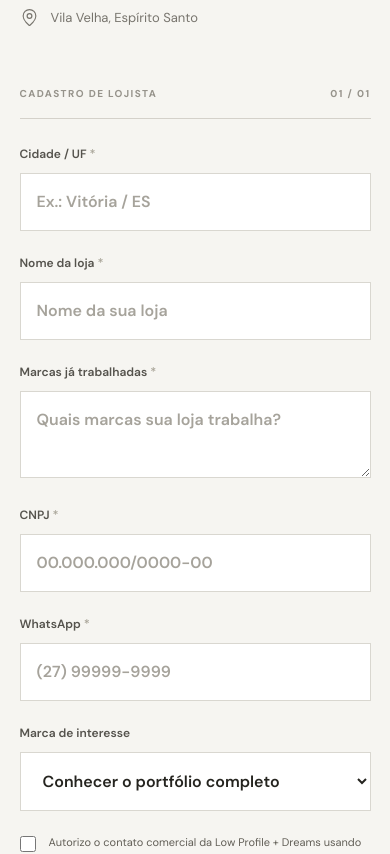
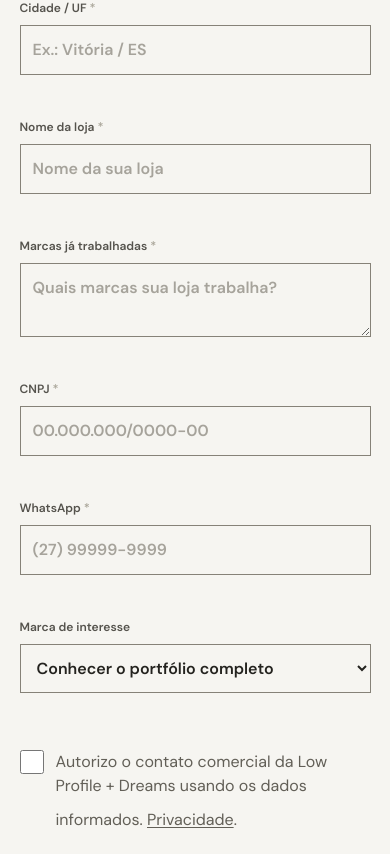
Before and after one commit to achazard27-coder/SHOWROOM-LOW-PROFILE-DREAMS, a React (Vite) app: page / in a window 390 px wide. Shown: the part 4805-5659 px from the top of the page. Built offline with nearby package versions, Linux system fonts and the light colour scheme.

Commit message:
fix(form): use accessible native fields and inline validation on mobile

```diff
--- a/src/PartnerForm.tsx
+++ b/src/PartnerForm.tsx
@@ -38,25 +38,24 @@ export default function PartnerForm({ brandName }: { brandName?: string }) {
   const [interest, setInterest] = useState(brandName || 'Conhecer o portfólio');
   const [status, setStatus] = useState<'idle' | 'sending' | 'success' | 'error'>('idle');
   const [formNotice, setFormNotice] = useState('');
+  const [errors, setErrors] = useState<Record<string, string>>({});
+  const errorProps = (name: string) => ({ 'aria-invalid': Boolean(errors[name]), 'aria-describedby': errors[name] ? `error-${name}` : undefined });
+  const fieldError = (name: string) => errors[name] ? <span className="field-error" id={`error-${name}`}>{errors[name]}</span> : null;
   async function handleSubmit(e: FormEvent<HTMLFormElement>) {
     e.preventDefault();
     if (status === 'sending' || status === 'success') return;
     const form = e.currentTarget;
     const data = new FormData(form);
-    if (!validCnpj(cnpj)) {
-      setStatus('error');
-      setFormNotice('Confira o CNPJ informado.');
-      return;
-    }
+    const nextErrors: Record<string, string> = {};
+    for (const name of ['cidade', 'loja', 'marcas']) if (!String(data.get(name) || '').trim()) nextErrors[name] = 'Preencha este campo.';
+    if (!validCnpj(cnpj)) nextErrors.cnpj = 'Confira o CNPJ informado.';
     const digits = phone.replace(/\D/g, '');
-    if (digits.length !== 10 && digits.length !== 11) {
-      setStatus('error');
-      setFormNotice('Informe um telefone com DDD válido.');
-      return;
-    }
-    if (!data.get('consentimento')) {
-      setStatus('error');
-      setFormNotice('Precisamos da autorização para entrar em contato.');
+    if (digits.length !== 10 && digits.length !== 11) nextErrors.contato = 'Informe um telefone com DDD válido.';
+    if (!data.get('consentimento')) nextErrors.consentimento = 'Precisamos da autorização para entrar em contato.';
+    setErrors(nextErrors);
+    if (Object.keys(nextErrors).length) {
+      setStatus('error'); setFormNotice('');
+      (form.elements.namedItem(Object.keys(nextErrors)[0]) as HTMLElement | null)?.focus();
       return;
     }
     setStatus('sending');
@@ -90,25 +89,29 @@ export default function PartnerForm({ brandName }: { brandName?: string }) {
             <p>Cadastre-se e conheça nosso portfólio de marcas, descubra novas oportunidades para sua loja e conte com uma equipe que entende de moda e do mercado capixaba.</p>
             <div className="contact-location"><MapPin size={19} strokeWidth={1.5} /><span>Vila Velha, Espírito Santo</span></div>
           </div>
-          <form className="lead-form" name="lojistas" onSubmit={handleSubmit}>
+          <form className="lead-form" name="lojistas" noValidate onSubmit={handleSubmit}>
             <input type="hidden" name="form-name" value="lojistas"/>
             <label className="honeypot" aria-hidden="true">Não preencher<input name="bot-field" tabIndex={-1} autoComplete="off"/></label>
-            <div className="form-head"><span>CADASTRO DE LOJISTA</span><span>01 / 01</span></div>
             <label> Cidade / UF <span>*</span>
-              <input name="cidade" required maxLength={90} autoComplete="address-level2" placeholder="Ex.: Vitória / ES" />
+              <input name="cidade" {...errorProps('cidade')} required maxLength={90} autoComplete="address-level2" placeholder="Ex.: Vitória / ES" />
+              {fieldError('cidade')}
             </label>
             <label> Nome da loja <span>*</span>
-              <input name="loja" required maxLength={120} autoComplete="organization" placeholder="Nome da sua loja" />
+              <input name="loja" {...errorProps('loja')} required maxLength={120} autoComplete="organization" placeholder="Nome da sua loja" />
+              {fieldError('loja')}
             </label>
             <label> Marcas já trabalhadas <span>*</span>
-              <textarea name="marcas" required maxLength={500} rows={2} placeholder="Quais marcas sua loja trabalha?" />
+              <textarea name="marcas" {...errorProps('marcas')} required maxLength={500} rows={2} placeholder="Quais marcas sua loja trabalha?" />
+              {fieldError('marcas')}
             </label>
             <div className="two-fields">
               <label> CNPJ <span>*</span>
-                <input name="cnpj" inputMode="numeric" autoComplete="off" required value={cnpj} onChange={(e) => setCnpj(formatCnpj(e.target.value))} placeholder="00.000.000/0000-00" />
+                <input name="cnpj" {...errorProps('cnpj')} inputMode="numeric" autoComplete="off" required value={cnpj} onChange={(e) => setCnpj(formatCnpj(e.target.value))} placeholder="00.000.000/0000-00" />
+              {fieldError('cnpj')}
               </label>
               <label> WhatsApp <span>*</span>
-                <input name="contato" inputMode="tel" autoComplete="tel" required value={phone} onChange={(e) => setPhone(formatPhone(e.target.value))} placeholder="(27) 99999-9999" />
+                <input type="tel" name="contato" {...errorProps('contato')} inputMode="tel" autoComplete="tel" required value={phone} onChange={(e) => setPhone(formatPhone(e.target.value))} placeholder="(27) 99999-9999" />
+              {fieldError('contato')}
               </label>
             </div>
             <label>Marca de interesse
@@ -118,9 +121,10 @@ export default function PartnerForm({ brandName }: { brandName?: string }) {
               </select>
             </label>
             <label className="form-consent">
-              <input type="checkbox" name="consentimento" value="sim" required />
+              <input type="checkbox" name="consentimento" {...errorProps('consentimento')} value="sim" required />
               <span>Autorizo o contato comercial da Low Profile + Dreams usando os dados informados. <a href="#privacidade">Privacidade</a>.</span>
             </label>
+            {fieldError('consentimento')}
             <button type="submit" disabled={status === 'sending' || status === 'success'} className="form-submit">
               {status === 'success' ? 'Cadastro enviado' : status === 'sending' ? 'Enviando...' : 'Enviar cadastro'}
               {status === 'success' ? <Check size={18} /> : <ArrowUpRight size={18} />}
--- a/src/index.css
+++ b/src/index.css
@@ -758,3 +758,26 @@ h1 em, h2 em { font-family: Georgia, 'Times New Roman', serif; font-style: itali
 .brand-partner-band { display: grid; grid-template-columns: 1fr; gap: 24px; }
 @media (min-width: 640px) { .about-more summary { display: none; } .solid-button, .invite-section > a, .brand-partner-band .solid-button { width: fit-content; } }
 @media (min-width: 1024px) { .about-section { grid-template-columns: 1fr 1fr; gap: clamp(24px, 5vw, 80px); } .brand-partner-band { grid-template-columns: 1fr auto; align-items: center; } }
+
+/* Native form controls and field-level validation. */
+.contact-section { display: grid; grid-template-columns: minmax(0, 1fr); gap: clamp(24px, 6vw, 80px); padding-block: var(--section); }
+.contact-info h2 { font-size: clamp(1.8rem, 6.5vw, 4rem); line-height: 1.1; margin: 16px 0; }
+.contact-info > p { font-size: 16px; line-height: 1.6; max-width: 65ch; }
+.contact-info > .eyebrow { font-size: 12px; }
+.contact-location { display: flex; align-items: center; gap: 12px; font-size: 16px; margin-top: 24px; }
+.lead-form { display: grid; gap: 20px; width: 100%; padding: 0; border: 0; }
+.lead-form > label, .two-fields > label { display: block; font-size: 16px; line-height: 1.5; }
+.lead-form input:not([type=checkbox]):not([type=hidden]), .lead-form textarea, .lead-form select { display: block; width: 100%; max-width: 100%; min-height: 48px; padding: 12px; margin-top: 8px; border: 1px solid #868278; border-radius: 0; font-size: 16px; background: #f6f5f1; color: #24231f; }
+.lead-form textarea { resize: vertical; }
+.two-fields { display: grid; grid-template-columns: minmax(0, 1fr); gap: 20px; }
+.lead-form .honeypot { position: absolute; left: -9999px; top: auto; width: 1px; height: 1px; overflow: hidden; }
+.lead-form .form-consent { display: flex; align-items: flex-start; gap: 12px; min-height: 44px; padding-block: 10px; cursor: pointer; font-size: 16px; }
+.form-consent input { flex: 0 0 24px; width: 24px; height: 24px; margin: 0; accent-color: #24231f; }
+.form-consent a { display: inline-flex; align-items: center; min-height: 44px; text-decoration: underline; }
+.form-submit { position: static; display: flex; align-items: center; justify-content: space-between; gap: 12px; width: 100%; min-height: 48px; padding: 16px 20px; background: #24231f; color: #fff; border: 1px solid #24231f; font-size: 16px; }
+.form-submit:disabled { opacity: .7; cursor: default; }
+.field-error, .notice-error { display: block; font-size: 16px; line-height: 1.5; color: #9f2424; margin-top: 8px; }
+.lead-form [aria-invalid=true] { border-color: #9f2424 !important; }
+.form-notice { margin: 0; font-size: 16px; line-height: 1.6; }
+@media (min-width: 640px) { .two-fields { grid-template-columns: repeat(2, minmax(0, 1fr)); } }
+@media (min-width: 1024px) { .contact-section { grid-template-columns: 1fr 1fr; } .form-submit { position: sticky; bottom: 16px; z-index: 2; } }
```
